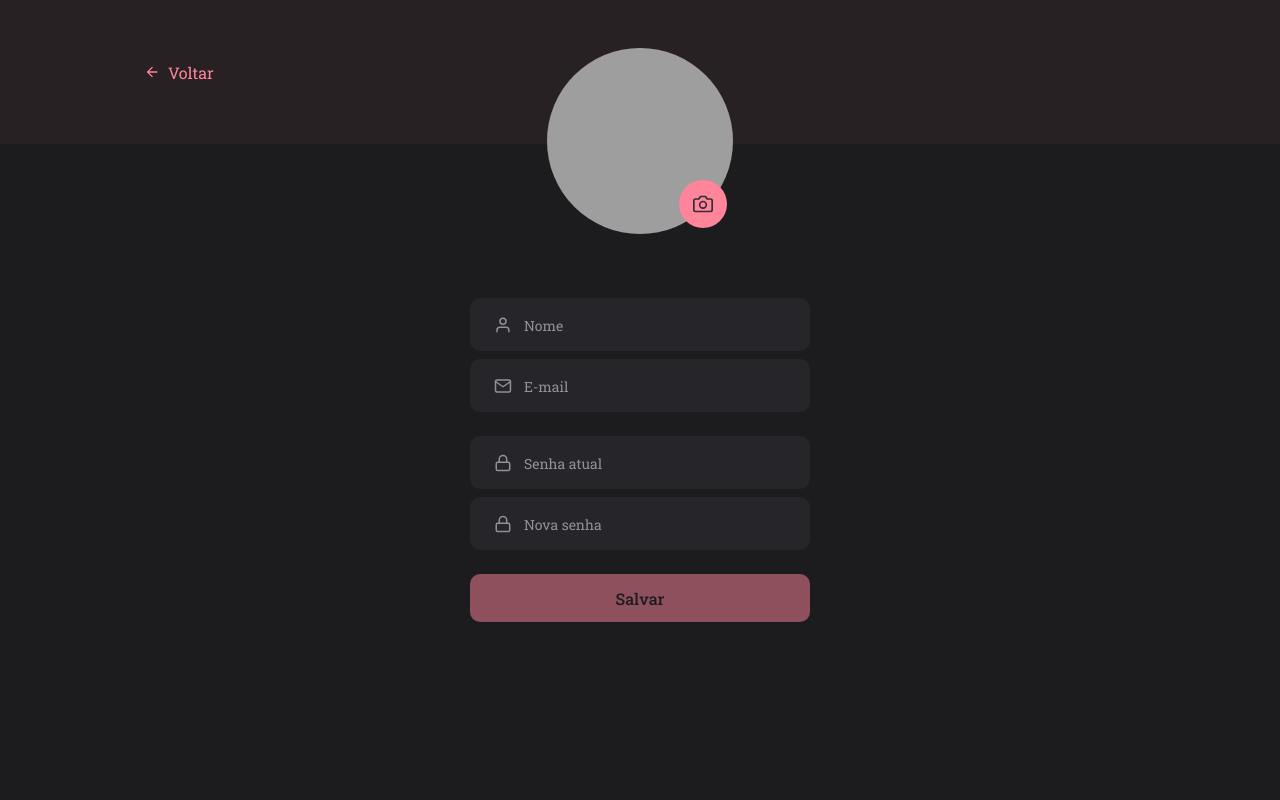
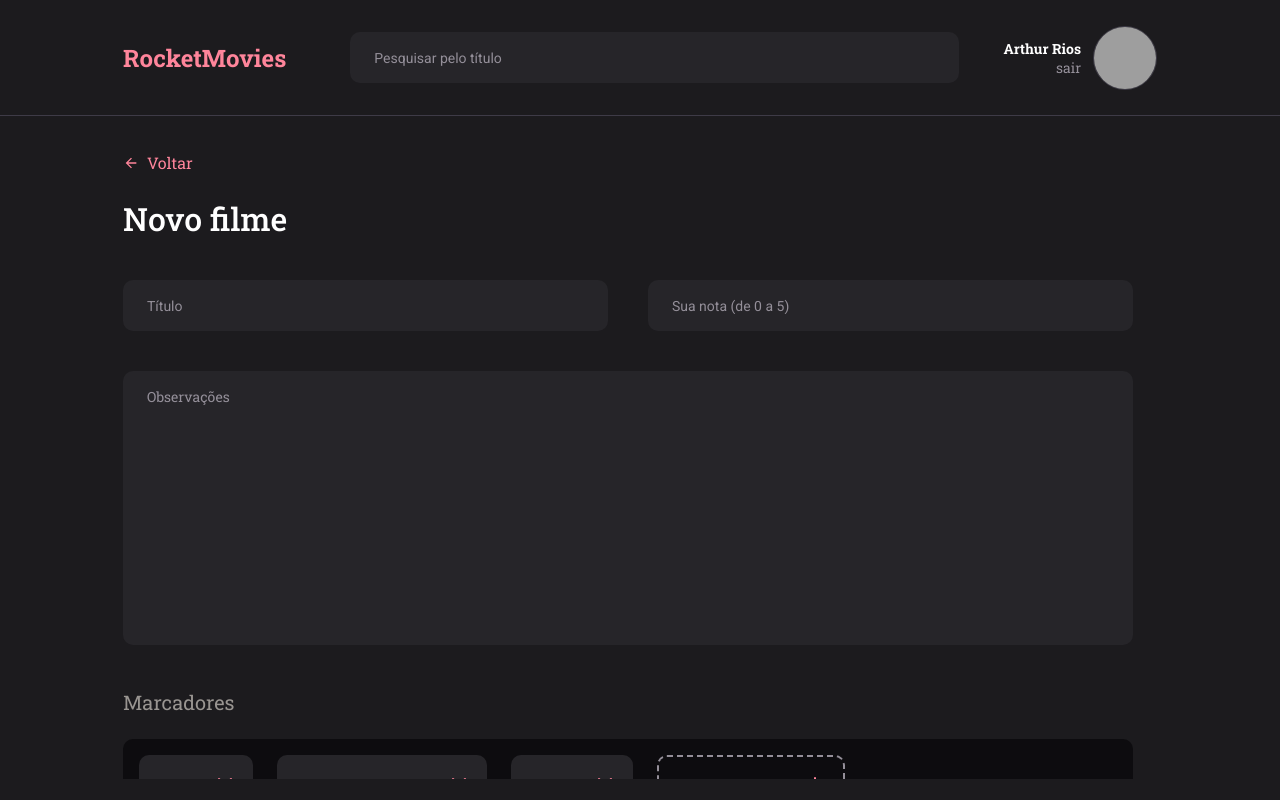
Before and after one commit to arthurrios/rocketmovies-web, a React (Vite) app: page / in a window 1280 px wide. Built offline with nearby package versions, Linux system fonts and the light colour scheme; grey boxes are pictures that could not be loaded.

Commit message:
create newmovie page

```diff
--- a/src/components/Button/index.jsx
+++ b/src/components/Button/index.jsx
@@ -1,8 +1,19 @@
 import { Container } from './styles'
 
-export function Button({ icon: Icon, title, loading = false, ...props }) {
+export function Button({
+  icon: Icon,
+  title,
+  loading = false,
+  exclude = false,
+  ...props
+}) {
   return (
-    <Container type="button" disabled={loading} {...props}>
+    <Container
+      type="button"
+      disabled={loading}
+      $exclude={exclude.toString()}
+      {...props}
+    >
       {Icon && <Icon />}
       {loading ? 'Carregando...' : title}
     </Container>
--- a/src/components/Button/styles.js
+++ b/src/components/Button/styles.js
@@ -2,8 +2,10 @@ import { styled } from 'styled-components'
 
 export const Container = styled.button`
   width: 100%;
-  background-color: ${({ theme }) => theme.colors.pink};
-  color: ${({ theme }) => theme.colors.gray_900};
+  background-color: ${({ theme, $exclude }) =>
+    $exclude === 'true' ? theme.colors.gray_dark : theme.colors.pink};
+  color: ${({ theme, $exclude }) =>
+    $exclude === 'true' ? theme.colors.pink : theme.colors.gray_900};
 
   height: 3rem;
   border: 0;
--- a/src/components/Input/styles.js
+++ b/src/components/Input/styles.js
@@ -11,6 +11,7 @@ export const Container = styled.div`
   gap: 0.75rem;
 
   > input {
+    font-family: 'Roboto', sans-serif;
     width: 100%;
     border: none;
     background-color: ${({ theme }) => theme.colors.gray_800};
--- /dev/null
+++ b/src/components/MovieItem/index.jsx
@@ -0,0 +1,29 @@
+import { FiPlus, FiX } from 'react-icons/fi'
+import { Container } from './styles'
+
+export function MovieItem({ isnew, value, onClick, ...props }) {
+  function InputLength() {
+    if (!isnew) {
+      const { length } = value
+
+      const inputLength = (length * 8 + 2) / 16
+
+      return inputLength
+    }
+  }
+
+  return (
+    <Container $isnew={isnew}>
+      <input
+        type="text"
+        value={value}
+        readOnly={!isnew}
+        style={{ width: `${InputLength()}rem` }}
+        {...props}
+      />
+      <button onClick={onClick} type="button">
+        {isnew ? <FiPlus /> : <FiX />}
+      </button>
+    </Container>
+  )
+}
--- /dev/null
+++ b/src/components/MovieItem/styles.js
@@ -0,0 +1,36 @@
+import { styled } from 'styled-components'
+
+export const Container = styled.div`
+  display: flex;
+  align-items: center;
+  gap: 1rem;
+
+  background-color: ${({ theme, $isnew }) =>
+    $isnew ? 'transparent' : theme.colors.gray_800};
+  color: ${({ theme }) => theme.colors.white};
+
+  border: ${({ theme, $isnew }) =>
+    $isnew ? `2px dashed ${theme.colors.gray_200}` : 'none'};
+
+  padding: 1rem;
+  border-radius: 10px;
+
+  > button {
+    border: none;
+    background: none;
+
+    > svg {
+      font-size: 1.5rem;
+      color: ${({ theme }) => theme.colors.pink};
+    }
+  }
+
+  > input {
+    display: block;
+    width: ${($isnew) => $isnew && '7rem'};
+    border: none;
+    background: transparent;
+    font-family: 'Roboto', sans-serif;
+    color: ${({ theme }) => theme.colors.white};
+  }
+`
--- /dev/null
+++ b/src/components/TextArea/index.jsx
@@ -0,0 +1,5 @@
+import { Container } from './styles'
+
+export function TextArea({ value, ...props }) {
+  return <Container {...props}>{value}</Container>
+}
--- /dev/null
+++ b/src/components/TextArea/styles.js
@@ -0,0 +1,18 @@
+import { styled } from 'styled-components'
+
+export const Container = styled.textarea`
+  width: 100%;
+  height: 17.125rem;
+  background-color: ${({ theme }) => theme.colors.gray_800};
+  color: ${({ theme }) => theme.colors.white};
+  border-radius: 10px;
+  padding: 1rem 1.5rem;
+
+  border: none;
+  resize: none;
+
+  &::placeholder {
+    color: ${({ theme }) => theme.colors.gray_200};
+    font-size: 0.875rem;
+  }
+`
--- a/src/main.jsx
+++ b/src/main.jsx
@@ -1,6 +1,6 @@
 import React from 'react'
 import ReactDOM from 'react-dom/client'
-import { Profile } from './pages/Profile/index.jsx'
+import { NewMovie } from './pages/NewMovie/index.jsx'
 import { ThemeProvider } from 'styled-components'
 import GlobalStyles from './styles/global'
 import theme from './styles/theme'
@@ -9,7 +9,7 @@ ReactDOM.createRoot(document.getElementById('root')).render(
   <React.StrictMode>
     <ThemeProvider theme={theme}>
       <GlobalStyles />
-      <Profile />
+      <NewMovie />
     </ThemeProvider>
   </React.StrictMode>,
 )
--- /dev/null
+++ b/src/pages/NewMovie/index.jsx
@@ -0,0 +1,40 @@
+import { ReturnButton } from '../../components/ReturnButton'
+import { Header } from '../../components/Header'
+import { Container, Form, Tags } from './styles'
+import { Input } from '../../components/Input'
+import { Button } from '../../components/Button'
+import { TextArea } from '../../components/TextArea'
+import { MovieItem } from '../../components/MovieItem'
+
+export function NewMovie() {
+  return (
+    <>
+      <Header />
+      <Container>
+        <ReturnButton />
+        <main>
+          <h1>Novo filme</h1>
+          <Form>
+            <div>
+              <Input type="text" placeholder="Título" />
+              <Input type="number" placeholder="Sua nota (de 0 a 5)" />
+            </div>
+            <TextArea type="text" placeholder="Observações" />
+            <h2>Marcadores</h2>
+            <Tags>
+              <MovieItem value="React" />
+              <MovieItem value="Styled-components" />
+              <MovieItem value="Nodejs" />
+              <MovieItem isnew placeholder="Novo marcador" />
+            </Tags>
+
+            <div className="buttons">
+              <Button exclude title="Excluir filme" />
+              <Button title="Salvar alterações" />
+            </div>
+          </Form>
+        </main>
+      </Container>
+    </>
+  )
+}
--- /dev/null
+++ b/src/pages/NewMovie/styles.js
@@ -0,0 +1,53 @@
+import { styled } from 'styled-components'
+
+export const Container = styled.div`
+  padding: 2.25rem 7.6875rem 0;
+
+  > main {
+    margin-top: 1.5rem;
+    padding-right: 1.5rem;
+    max-height: 36.375rem;
+    width: 100%;
+    overflow-y: auto;
+
+    h1 {
+      font-weight: 500;
+    }
+  }
+`
+export const Form = styled.form`
+  margin-top: 2.5rem;
+
+  > div:nth-child(1) {
+    display: flex;
+    gap: 2.5rem;
+  }
+
+  > textarea {
+    margin-top: 2.5rem;
+  }
+
+  > h2 {
+    color: ${({ theme }) => theme.colors.gray_300};
+    font-size: 1.25rem;
+    margin-top: 2.5rem;
+    font-weight: 400;
+  }
+
+  .buttons {
+    display: flex;
+    gap: 2.5rem;
+    margin-top: 2.5rem;
+  }
+`
+export const Tags = styled.div`
+  display: flex;
+  gap: 1.5rem;
+  width: 100%;
+  min-height: 5.5rem;
+  background-color: ${({ theme }) => theme.colors.gray_dark};
+  border-radius: 10px;
+  margin-top: 1.5rem;
+  padding: 1rem;
+  flex-wrap: wrap;
+`
--- a/src/styles/theme.js
+++ b/src/styles/theme.js
@@ -1,5 +1,6 @@
 export default {
   colors: {
+    gray_dark: '#0D0C0F',
     gray_900: '#1C1B1E',
     gray_800: '#262529',
     gray_700: '#312E38',
```
